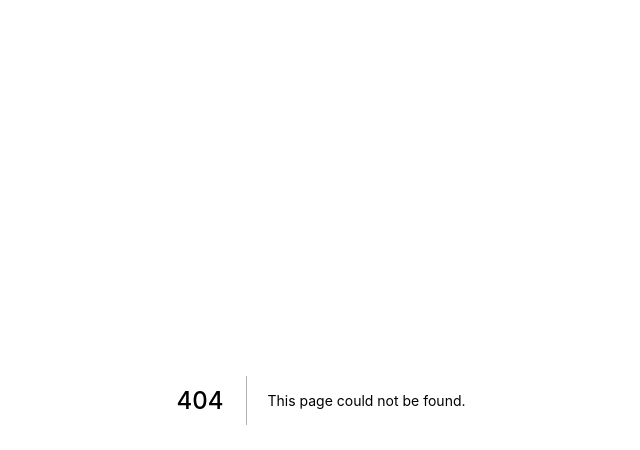
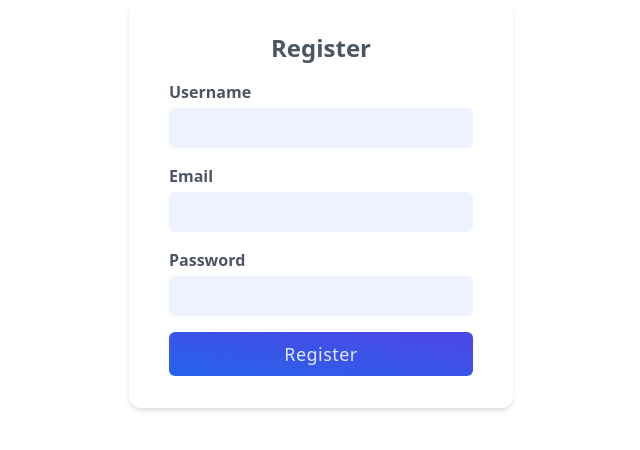
Before and after one commit to iggyiccy/nfthack_2022, a Next.js app: page /components/register in a window 1280 px wide. Before the commit this address had no page. Shown: the top 450 px of the page, without its empty margins (319-959 px from the left). Built offline with nearby package versions, Linux system fonts and the light colour scheme.

Commit message:
added lock to the site

```diff
--- /dev/null
+++ b/pages/components/register.js
@@ -0,0 +1,59 @@
+import React from "react";
+import Image from "next/image";
+
+function Register() {
+  return (
+    <>
+      <form className="flex justify-center items-center">
+        <div className="bg-white px-10 py-8 rounded-xl w-screen shadow-md max-w-sm">
+          <div className="space-y-4">
+            <h1 className="text-center text-2xl font-semibold text-gray-600">
+              Register
+            </h1>
+            <div>
+              <label
+                htmlFor="email"
+                className="block mb-1 text-gray-600 font-semibold"
+              >
+                Username
+              </label>
+              <input
+                type="text"
+                className="bg-indigo-50 px-4 py-2 outline-none rounded-md w-full"
+              />
+            </div>
+            <div>
+              <label
+                htmlFor="email"
+                className="block mb-1 text-gray-600 font-semibold"
+              >
+                Email
+              </label>
+              <input
+                type="text"
+                className="bg-indigo-50 px-4 py-2 outline-none rounded-md w-full"
+              />
+            </div>
+            <div>
+              <label
+                htmlFor="email"
+                className="block mb-1 text-gray-600 font-semibold"
+              >
+                Password
+              </label>
+              <input
+                type="text"
+                className="bg-indigo-50 px-4 py-2 outline-none rounded-md w-full"
+              />
+            </div>
+          </div>
+          <button className="mt-4 w-full bg-gradient-to-tr from-blue-600 to-indigo-600 text-indigo-100 py-2 rounded-md text-lg tracking-wide">
+            Register
+          </button>
+        </div>
+      </form>
+    </>
+  );
+}
+
+export default Register;
--- a/pages/index.js
+++ b/pages/index.js
@@ -1,12 +1,15 @@
 import Head from "next/head";
 import Image from "next/image";
+import Script from "next/script";
 import { useEffect, useState, useRef } from "react";
 import { ethers } from "ethers";
 import { hasEthereum } from "../utils/ethereum";
 import CreateProjectToken from "../src/artifacts/contracts/CreateProjectToken.sol/CreateProjectToken.json";
+import UnlockContract from "../contracts/artifacts/UnlockContractAbi.json";
 import Intro from "./components/intro";
 import Navbar from "./components/navbar";
 import About from "./home";
+import Register from "./components/register";
 
 export default function Home() {
   const [setPTAddress, setPTAddressState] = useState("");
@@ -116,6 +119,10 @@ export default function Home() {
     setPTTotalSupplyState("");
   }
 
+  const openUnlockProtocol = () => {
+    window.unlockProtocol && window.unlockProtocol.loadCheckoutModal();
+  };
+
   return (
     <div className="mx-auto text-center px-4">
       <Head>
@@ -123,22 +130,53 @@ export default function Home() {
         <meta name="Member Only Party" content="register here." />
         <link rel="icon" href="/favicon.ico" />
       </Head>
-
+      <Script id="show-banner" strategy="lazyOnload">
+        {`(function (d, s) {
+          var js = d.createElement(s),
+            sc = d.getElementsByTagName(s)[0];
+          js.src =
+            "https://paywall.unlock-protocol.com/static/unlock.latest.min.js";
+          sc.parentNode.insertBefore(js, sc);
+        })(document, "script");`}
+      </Script>
+      <Script id="unlock-protocol-config" strategy="lazyOnload">
+        {`var unlockProtocolConfig = {
+          "pessimistic": true,
+          "locks": {
+            "0x17a34fE4b54393571e54602324925Fc25B0774b9": {
+              "network": 4,
+              "name": "Unlock members"
+            }
+          },
+          "icon": "https://unlock-protocol.com/static/images/svg/unlock-word-mark.svg",
+          "callToAction": { "default": "Please join the membership!" },
+          "metadataInputs": [{ "name": "Name", "type": "text", "required": true }]
+        }`}
+      </Script>
       <main className="space-y-8">
-        {!process.env.NEXT_PUBLIC_CREATEPROJECTTOKEN_ADDRESS ? (
+        {!process.env.NEXT_PUBLIC_UNLOCK_ADDRESS ? (
           <p className="text-md">
-            Please add a value to the{" "}
-            <pre>NEXT_PUBLIC_CREATEPROJECTTOKEN_ADDRESS</pre> environment
-            variable.
+            Please add a value to the <pre>NEXT_PUBLIC_UNLOCK_ADDRESS</pre>{" "}
+            environment variable.
           </p>
         ) : (
           <>
+            <div className="mt-5 text-sm text-gray-400">
+              {connectedWalletAddress && (
+                <p className="text-md">{connectedWalletAddress}</p>
+              )}
+            </div>
             <Intro />
             <Navbar />
             <About />
-            <h1 className="text-4xl font-semibold mb-8">
-              🍾 Member Only Party 🍾
-            </h1>
+            <p className="flex justify-center items-center">
+              <button
+                className="max-w-sm mt-4 w-full bg-gradient-to-tr from-blue-600 to-indigo-600 text-indigo-100 py-2 rounded-md text-lg tracking-wide"
+                onClick={openUnlockProtocol}
+              >
+                Join Now!
+              </button>
+            </p>
             <div className="space-y-8">
               <div className="max-w-lg mx-auto flex flex-col space-y-4">
                 <input
@@ -199,11 +237,6 @@ export default function Home() {
                   </div>
                 </div>
               </div>
-              <div className="h-4">
-                {connectedWalletAddress && (
-                  <p className="text-md">{connectedWalletAddress}</p>
-                )}
-              </div>
             </div>
           </>
         )}
@@ -211,7 +244,7 @@ export default function Home() {
 
       <footer className="mt-20">
         <a
-          href="https://github.com/yauwa936/Project3"
+          href="https://github.com/iggyiccy/nfthack_2022"
           target="_blank"
           rel="noopener noreferrer"
           className="text-blue-600 hover:text-blue-700"
```
Also changed, not shown: pages/config.json (added, +12 -0 lines), pages/components/reserve.js (added).
